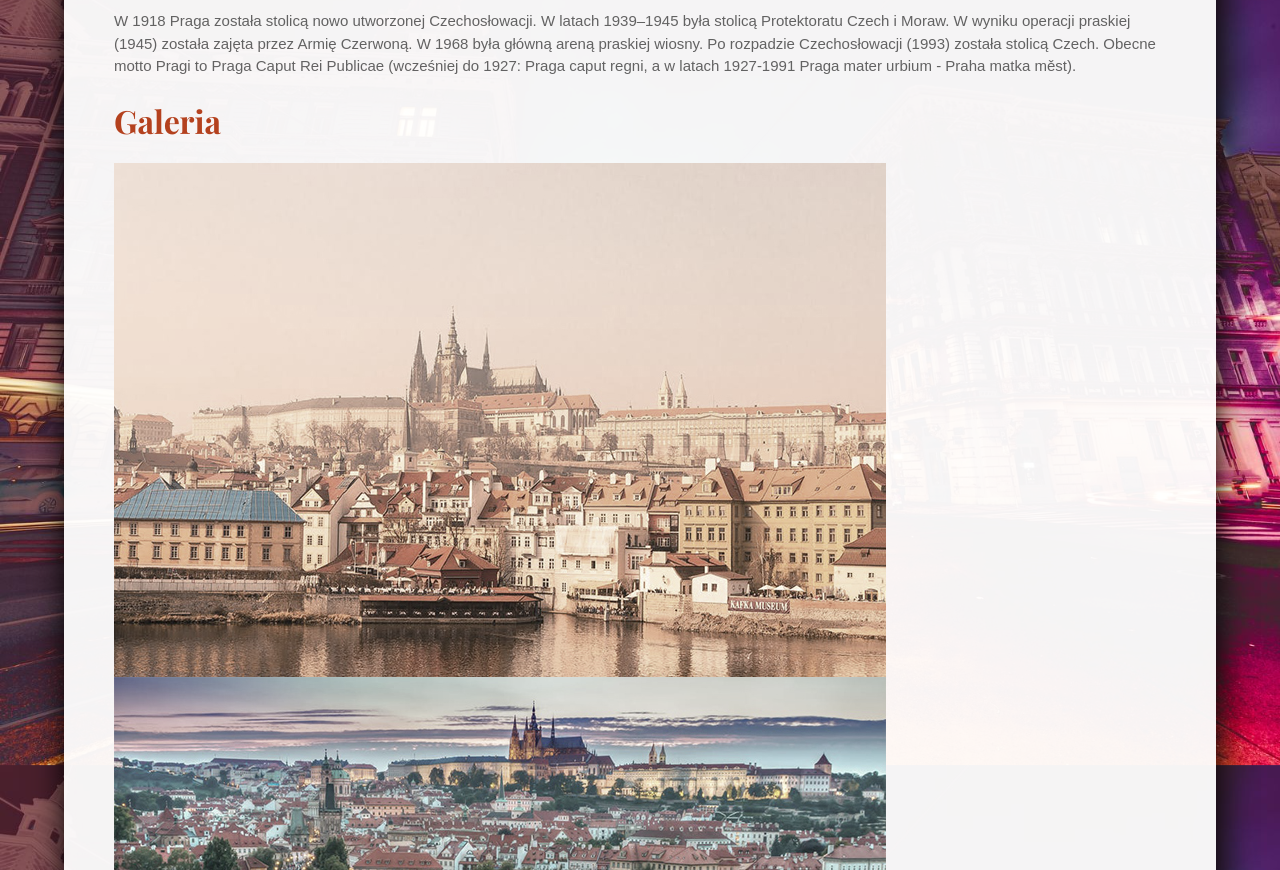
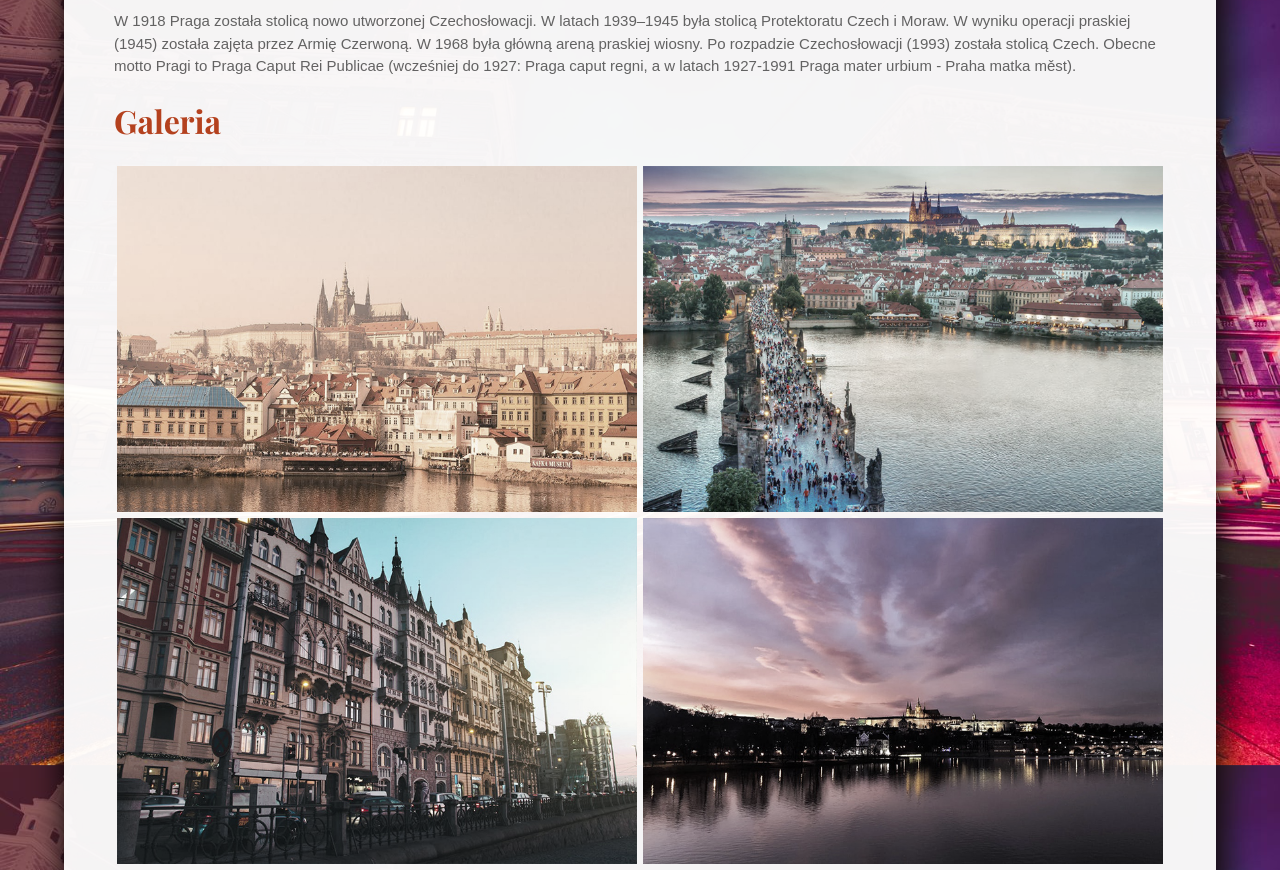
Before and after one commit to MazieKor/KRA_JEE_S_09_JEE_Prework_HTML_nF, a plain HTML site: page 10_Kolory_i_jednostki_w_CSS/01_Zadania/index.html in a window 1280 px wide. Shown: the part 942-1812 px from the top of the page. Drawn offline with nearby package versions, Linux system fonts and the light colour scheme.

Commit message:
Poprawa wyświetlania galerii

```diff
--- a/10_Kolory_i_jednostki_w_CSS/01_Zadania/index.html
+++ b/10_Kolory_i_jednostki_w_CSS/01_Zadania/index.html
@@ -19,7 +19,12 @@
         .header {color: #b4411e;
             font-size: 32px;
             line-height: 1em;
-         }
+        }
+        .gallery a {max-width: 50%;
+                    padding: 3px;
+        }
+        .gallery img {max-width:100%;}
+
     </style>
 </head>
 <body>
```
